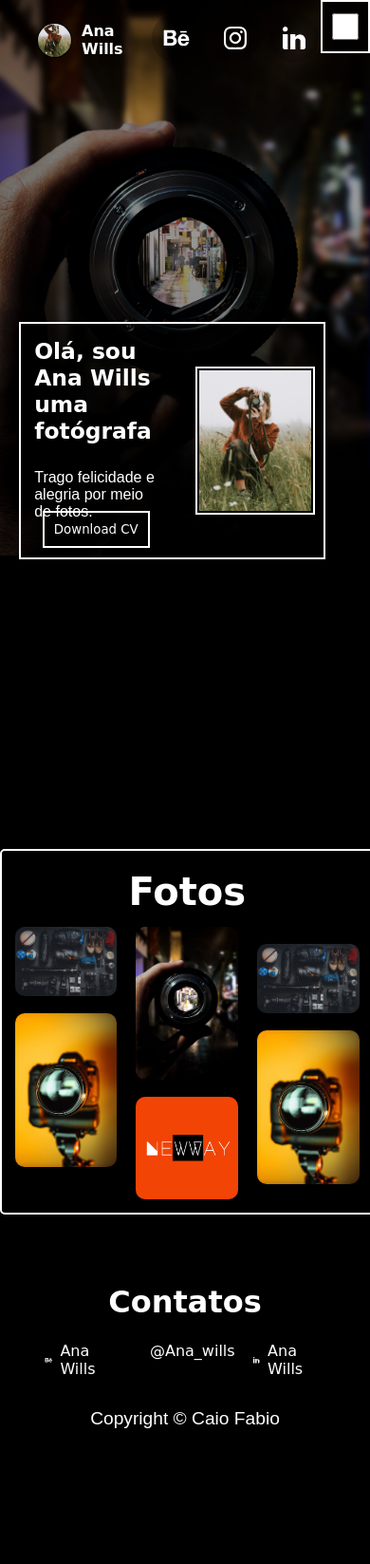
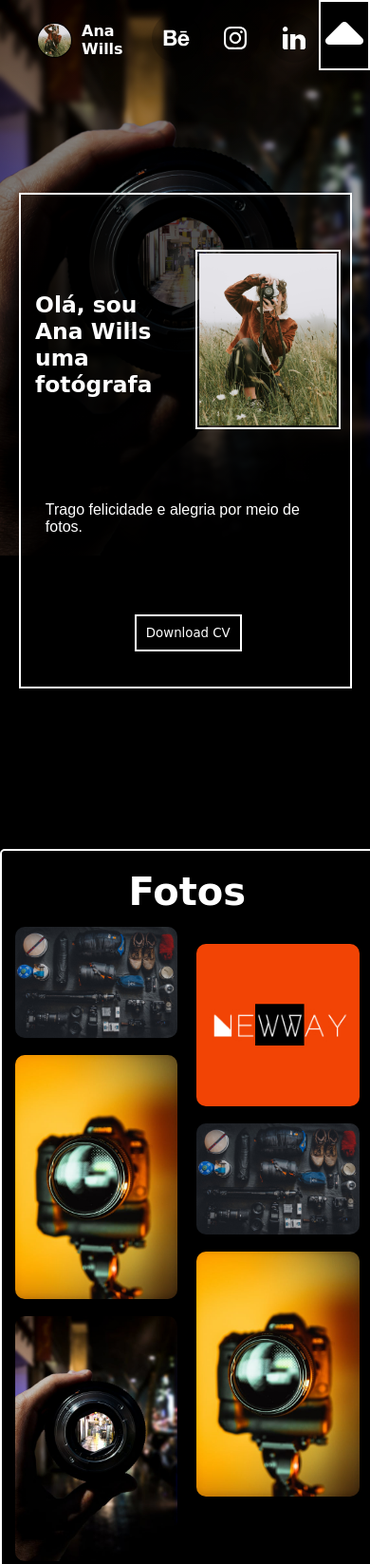
Before and after one commit to Krieg64/my_site, a plain HTML site: page src/templates/templatePhoto/index.html in a window 390 px wide. Shown: the top 1647 px of the page at 95% size. Before the commit the page ends 1536 px from the top, so only its background shows below. Drawn offline with Linux system fonts and the light colour scheme; a web font is replaced by a local one.

Commit message:
Add responsive template-photo

```diff
--- a/src/templates/templatePhoto/index.css
+++ b/src/templates/templatePhoto/index.css
@@ -118,9 +118,11 @@
   font-family: "Potta One", cursive;
 }
 .iconsContacts {
+  width: 80%;
   display: flex;
   padding: 10px;
   align-items: center;
+  float: left;
 }
 .icon {
   width: 2rem;
@@ -137,39 +139,50 @@
   display: flex;
   flex-direction: column;
   float: right;
-  padding: 20px 10px;
+  padding: 0;
   justify-content: center;
-  background-color: rgba(0, 0, 0, 0.6);
+  background-color: rgba(0, 0, 0, 1);
   border: 2px solid white;
   position: absolute;
   right: 0;
 }
-.navHome i {
+.nav {
+  position: relative;
+  height: inherit;
+}
+.arrow {
   color: white;
-  display: flex;
+  height: 40px;
+  display: none;
   justify-content: center;
   align-items: center;
-  font-size: 2rem;
-  position: relative;
+  font-size: 4rem;
+  transition: 0.5s ease-in-out;
+  padding: 0;
 }
-.navHome input {
+.arrow::before {
+  display: none;
+}
+.nav input {
   position: absolute;
   width: 100%;
-  height: 100%;
+  height: 40px;
+  top: 0;
+  opacity: 0;
+  display: none;
+  z-index: 999;
 }
-.navHome input .navHome h2 {
-  color: white;
+.navLink a,
+h2 {
+  font-size: 2rem;
   font-family: sans-serif;
-}
-.navLink a {
-  font-size: 2rem;
-  font-family: "Potta One", cursive;
+  font-weight: 900;
   color: white;
   text-decoration: none;
   display: flex;
   justify-content: center;
   align-items: center;
-  padding: 15px;
+  padding: 15px 10px;
 }
 .navLink:hover {
   transform: scale(1.05) translateX(-4px);
@@ -196,7 +209,7 @@
 .boxPhotos {
   width: 98%;
   margin: 1%;
-  column-count: 3;
+  column-count: 5;
   column-gap: 20px;
 }
 
@@ -231,6 +244,7 @@
   bottom: 15px;
   display: flex;
   justify-content: flex-start;
+  font-size: clamp(16px, 2vw, 3rem);
 }
 .photosElement p {
   width: 100%;
@@ -239,6 +253,8 @@
   padding: 5px;
   position: inherit;
   bottom: 0;
+  font-weight: 500;
+  font-size: clamp(10px, 1.3vw, 1rem);
 }
 .photosElement:hover .photos {
   display: block;
@@ -281,10 +297,13 @@
   color: white;
   text-decoration: none;
   font-family: "Potta One", cursive;
+  font-size: clamp(12px, 1vw, 2rem);
 }
 .contactsIcons svg {
   width: 10%;
+  min-width: 30px;
   height: 10%;
+  min-height: 30x;
   padding: 3%;
 }
 
@@ -301,35 +320,51 @@
 }
 
 @media (max-width: 768px) {
+  .boxDescript {
+    height: 60vh;
+  }
   .navHome {
-    padding: 10px;
+    padding: 5px;
     top: 0;
   }
-  input {
+  .arrow {
+    display: flex;
   }
-
+  .arrow::before {
+    display: flex;
+  }
+  .navHome input {
+    display: block;
+  }
   .navLink {
     display: none;
   }
   .navHome h2 {
     display: none;
   }
-  .navHome input:checked ~ .navLink {
+  .but:checked ~ .navLink {
     display: block;
   }
+  .but:checked ~ .arrow {
+    transform: rotate(180deg);
+  }
+  .boxPhotos {
+    column-count: 3;
+  }
 }
-
-transform: rotate(90deg);
 @media (max-width: 450px) {
+  .boxDescript {
+    width: 100%;
+  }
   .boxDescript img {
-    margin: 10px;
-    grid-column: line2 / end;
+    margin-right: 10px;
+    grid-column: line1 / end;
     grid-row: row-start / row1;
   }
 
   .boxDescript h2 {
     grid-column: start / line1;
-    grid-row: row-start / row1;
+    grid-row: row-start / row2;
   }
   .boxDescript p {
     grid-column: start / end;
@@ -339,7 +374,10 @@ transform: rotate(90deg);
     grid-column: start / end;
     grid-row: row4 / end;
   }
+  .boxPhotos {
+    column-count: 2;
+  }
+  .contactsIcons {
+    column-count: 1;
+  }
 }
-
-columns: [start] 48% [line1] 20px [line2] 48% [end];
-rows: [row-start] 58% [row1] 2% [row2] 20% [row3] 2% [row4] 18% [end];
--- a/src/templates/templatePhoto/index.html
+++ b/src/templates/templatePhoto/index.html
@@ -12,6 +12,7 @@
 </head>
 <body class="body">
     <section class="home">
+
         <div class="homePhoto">
             <div class="firstBarHome">
                 <div class="personHome">
@@ -39,18 +40,24 @@
                     <button>Download CV</button>
                     <img src="../../files/photoper.jpg">
                 </div>
+
                 <div class="navHome">
-                    <i class="fas fa-caret-square-left"><input type="checkbox" ></i>
-                    <h2>Menu</h2>
-                    <div class="navLink"><a href="#photos"><i class="fas fa-image"></i></a></div>
-                    <div class="navLink"><a href="#contacts"><i class="fas fa-id-card"></i></a></div>
-                    <div class="navLink"><a href=""><i class="fas fa-user-friends"></i></a></div>
+                    <div class="nav">
+                        <input class="but" type="checkbox" >
+                        <i class="fas fa-caret-up arrow"></i>
+                        <h2>Menu</h2>
+                        <div class="navLink"><a href="#photos"><i class="fas fa-image"></i></a></div>
+                        <div class="navLink"><a href="#contacts"><i class="fas fa-id-card"></i></a></div>
+                        <div class="navLink"><a href=""><i class="fas fa-user-friends"></i></a></div>
+
+                    </div>
                 </div>
             </div>
         </div>
         <div class="componentPhotos">
             <h2 id="photos">Fotos</h2>
             <div class="boxPhotos" id="root">
+
             </div>
         </div>
         <div class="boxContacts" id="contacts">
```
Also changed, not shown: index.html (+12 -8 lines), src/css/project-component.css (+4 -4 lines), src/css/template-component.css (added, +9 -0 lines), src/templates/templatePhoto/index.js (+6 -7 lines), src/files/semnadaainda.png (added), src/files/templatephotos.png (added).
